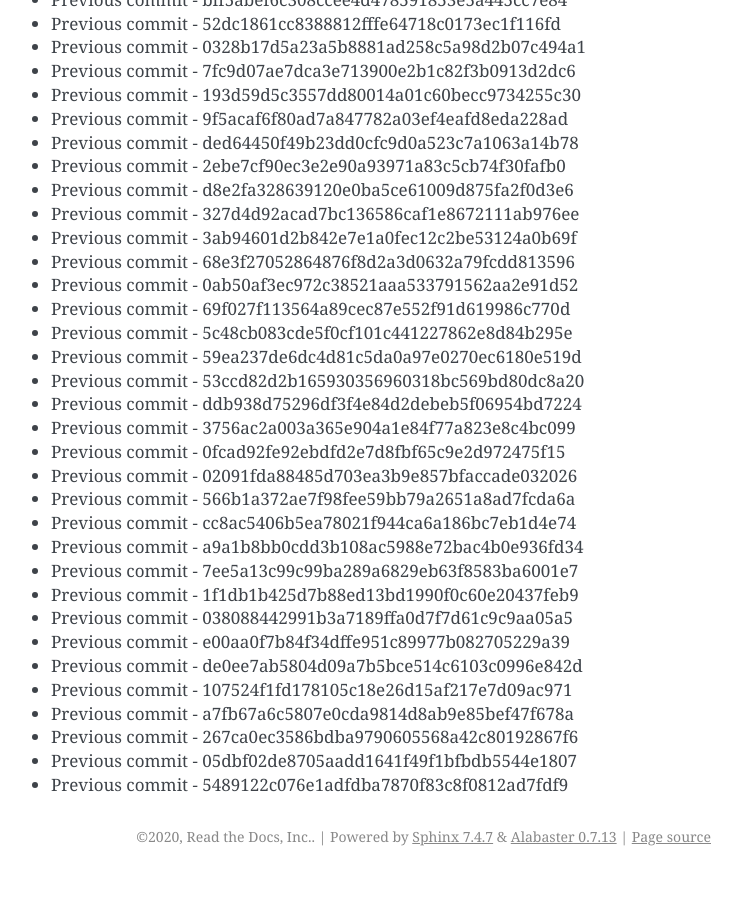
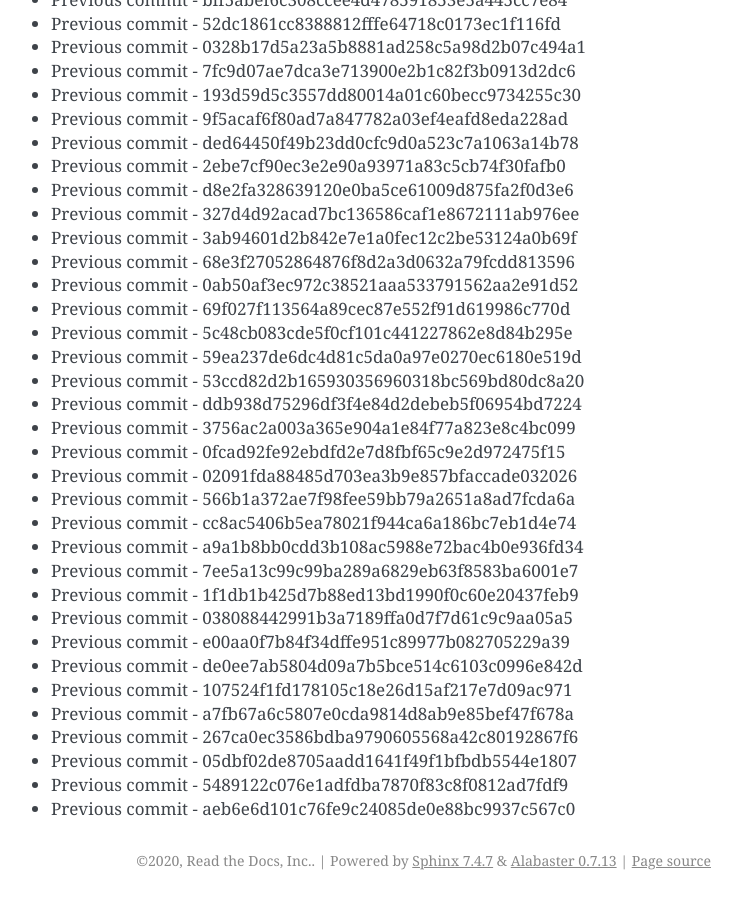
Before and after one commit to readthedocs/rtd-git-stresstest, a Sphinx documentation site: the page built from docs/updates.rst, in a window 1280 px wide and 900 px high, scrolled down 58387 px. Shown: the whole window, without its empty margins (399-1141 px from the left). Built offline with Sphinx 7.4.7, drawn with Linux system fonts in a browser that asks for light colours; before the commit the page ends 59263 px from its top, so only the background shows below that.

Commit message:
Generating commit from previous: aeb6e6d101c76fe9c24085de0e88bc9937c567c0

```diff
--- a/docs/updates.rst
+++ b/docs/updates.rst
@@ -2485,3 +2485,4 @@ It can be tested for any performance characteristics.
 * Previous commit - 267ca0ec3586bdba9790605568a42c80192867f6
 * Previous commit - 05dbf02de8705aadd1641f49f1bfbdb5544e1807
 * Previous commit - 5489122c076e1adfdba7870f83c8f0812ad7fdf9
+* Previous commit - aeb6e6d101c76fe9c24085de0e88bc9937c567c0
```
